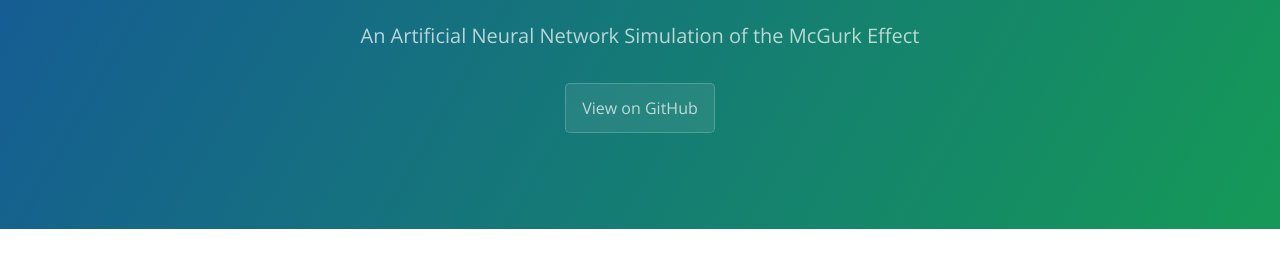
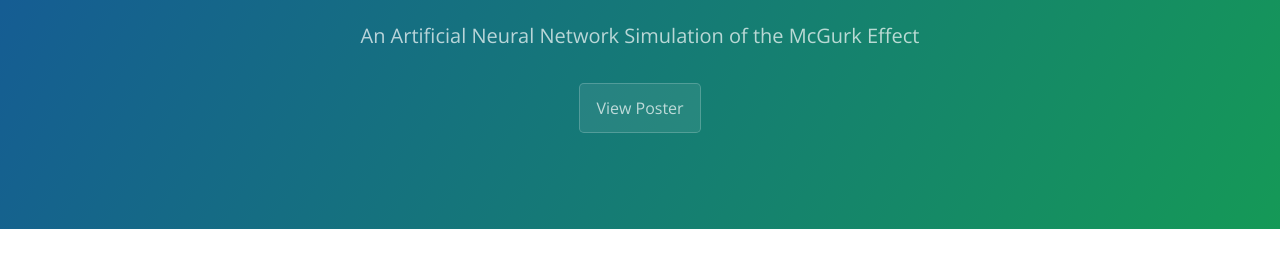
Before and after one commit to lukeinator42/ann-mcgurk-noise, a Jekyll site: the page built from index.md, in a window 1280 px wide and 900 px high. Shown: the part 232-504 px from the top of the window. Built offline with Jekyll 4.4.1, drawn with Linux system fonts in a browser that asks for light colours.

Commit message:
link to poster

```diff
--- a/_layouts/default.html
+++ b/_layouts/default.html
@@ -19,7 +19,7 @@
       <h1 class="project-name">{{ page.title | default: site.title | default: site.github.repository_name }}</h1>
       <h2 class="project-tagline">{{ page.description | default: site.description | default: site.github.project_tagline }}</h2>
       {% if site.github.is_project_page %}
-        <a href="{{ site.github.repository_url }}" class="btn">View on GitHub</a>
+        <a href="https://lukeinator42.github.io/ann-mcgurk-noise/assets/The_Importance_of_Noise_in_Audiovisual_Learning__An_Artificial_Neural_Network_Simulation_of_the_McGurk_Effect.pdf" class="btn">View Poster</a>
       {% endif %}
       {% if site.show_downloads %}
         <a href="{{ site.github.zip_url }}" class="btn">Download .zip</a>
--- a/index.md
+++ b/index.md
@@ -4,6 +4,7 @@ title: The Importance of Noise in Audiovisual Learning
 ---
 
 # The Importance of Noise in Audiovisual Learning: An Artificial Neural Network Simulation of the McGurk Effect
+
 
 **Authors:** Lukas Grasse, Matthew Tata
 **Affiliation:** Canadian Centre for Behavioural Neuroscience, University of Lethbridge
```
